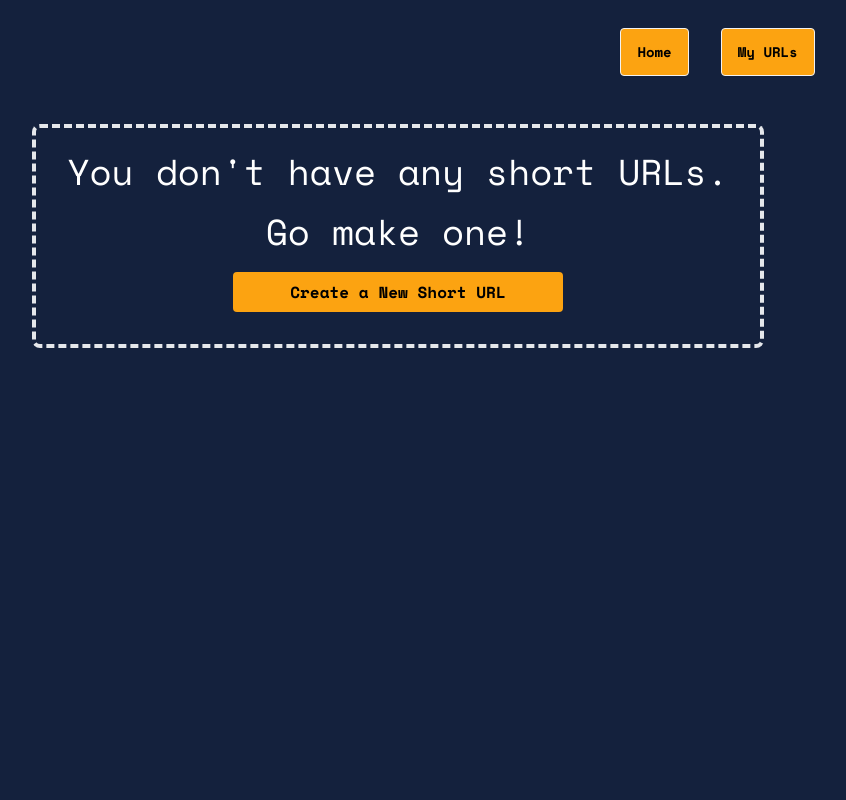
After one commit to rygo2765/mini-url, a Rails app: page /error_no_urls in a window 1280 px wide. The commit adds this page. Shown: the whole page, without its empty margins (242-1088 px from the left). Run offline with Rails 7, Linux system fonts and the light colour scheme; style sheets or scripts are compiled from the project's sources; some libraries are stand-ins or nearby versions.

Commit message:
Implement error page if user does not have URLs to display when user clicks  My URLs button

```diff
--- a/app/controllers/urls_controller.rb
+++ b/app/controllers/urls_controller.rb
@@ -33,12 +33,10 @@ class UrlsController < ApplicationController
       if @urls.present?
         redirect_to show_visits_by_short_url_path(@urls.first.short_url)
       else
-        flash[:notice] = "No URLs found. Create your first short URL!"
-        redirect_to root_path
+        redirect_to error_no_urls_path
       end
     else
-      flash[:alert] = "You need to create a URL first!"
-      redirect_to root_path
+      redirect_to error_no_urls_path
     end
   end
 
--- /dev/null
+++ b/app/views/urls/error_no_urls.html.erb
@@ -0,0 +1,5 @@
+<div class="flex flex-col justify-evenly items-center h-auto w-auto rounded-lg px-8 pt-6 pb-8 mb-4 border-4 border-dashed mt-10 space-y-5 text-center">
+  <p class="text-xl lg:text-4xl text-bold text-white">You don't have any short URLs.</p>
+  <p class="text-xl lg:text-4xl text-bold text-white">Go make one!</p>
+  <%= link_to "Create a New Short URL", root_path, class: "bg-primary hover:opacity-60 text-black font-bold py-2 px-4 rounded focus:outline-none focus:shadow-outline w-1/2 text-sm lg:text-base" %>
+</div>
--- a/app/views/urls/show.html.erb
+++ b/app/views/urls/show.html.erb
@@ -6,6 +6,8 @@
         URL shorten successfully!
       </p>
     </div>
+
+
     <div class="lg:w-1/2 w-full lg:ml-4 flex flex-col justify-center text-white">
       <h2 class="font-bold text-3xl mx-auto mb-6 text-center">Shortened URL Details</h2>
 
--- a/config/routes.rb
+++ b/config/routes.rb
@@ -9,12 +9,19 @@ Rails.application.routes.draw do
   # Render dynamic PWA files from app/views/pwa/*
   get "service-worker" => "rails/pwa#service_worker", as: :pwa_service_worker
   get "manifest" => "rails/pwa#manifest", as: :pwa_manifest
+
+  # Error page
+  get "/error_no_urls", to: "urls#error_no_urls", as: "error_no_urls"
+
+  # Custom Routes
   get "/myurls", to: "urls#my_urls", as: "my_urls"
   get "/myurls/:short_url", to: "urls#show_visits", as: "show_visits_by_short_url"
   get "/:short_url", to: "urls#redirect_to_target"
   get "/visits/:short_url", to: "urls#show_visits", as: "show_visits"
   get "/generate/:short_url", to: "urls#show", as: "generate"
 
+
+
   # Defines the root path route ("/")
   root "urls#new"
 end
```
